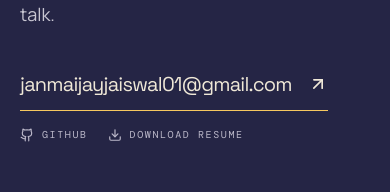
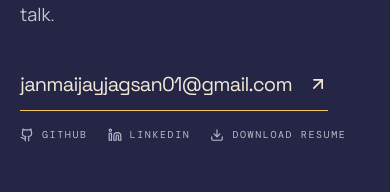
Before and after one commit to janmaijayjagsan01/portfolio-sample-2, a React (Vite) app: page / in a window 390 px wide. Shown: the part 6192-6384 px from the top of the page. Built offline with nearby package versions, Linux system fonts and the light colour scheme.

Commit message:
Update authentic GitHub, Gmail, and LinkedIn links

```diff
--- a/src/App.tsx
+++ b/src/App.tsx
@@ -1,5 +1,5 @@
 import { useEffect, useRef, useState, type ReactNode } from 'react';
-import { ArrowDown, ArrowUpRight, Download, Github, Menu, MousePointer2, Sparkles, X } from 'lucide-react';
+import { ArrowDown, ArrowUpRight, Download, Github, Linkedin, Menu, MousePointer2, Sparkles, X } from 'lucide-react';
 import { QueryClient, QueryClientProvider } from '@tanstack/react-query';
 import { ErrorBoundary } from '@/components/error-boundary';
 import { Toaster } from '@/components/ui/toaster';
@@ -63,7 +63,9 @@ const projects = [
 ];
 
 const tech = ['Java', 'Python', 'JavaScript', 'React', 'SQL', 'Cloud Computing', 'Problem Solving', 'Data Structures'];
-const githubUrl = 'https://github.com/janmaijayjaiswal01';
+const githubUrl = 'https://github.com/janmaijayjagsan01';
+const linkedinUrl = 'https://www.linkedin.com/in/janmaijay-jaiswal-635040283';
+const emailAddress = 'janmaijayjagsan01@gmail.com';
 
 function useReveal() {
   const [ready, setReady] = useState(false);
@@ -98,8 +100,11 @@ function Nav({ menuOpen, setMenuOpen }: { menuOpen: boolean; setMenuOpen: (value
         </Anchor>
         <nav className="hidden items-center gap-9 text-[11px] font-semibold uppercase tracking-[.18em] text-[#bcb9ca] md:flex">
           {links.map(([id, label]) => <Anchor key={id} href={`#${id}`}>{label}</Anchor>)}
-          <a data-testid="link-github" href="https://github.com/janmaijayjaiswal01" target="_blank" rel="noreferrer" className="flex items-center gap-2 text-[#f6c85f]">
+          <a data-testid="link-github" href={githubUrl} target="_blank" rel="noreferrer" className="flex items-center gap-2 text-[#f6c85f]">
             GitHub <ArrowUpRight size={13} strokeWidth={1.6} />
+          </a>
+          <a data-testid="link-linkedin" href={linkedinUrl} target="_blank" rel="noreferrer" className="flex items-center gap-2 text-[#f6c85f]">
+            LinkedIn <ArrowUpRight size={13} strokeWidth={1.6} />
           </a>
         </nav>
         <button data-testid="button-open-menu" aria-label="Open navigation menu" onClick={() => setMenuOpen(!menuOpen)} className="grid h-10 w-10 place-items-center border border-[#4e4d6a] text-[#efe8d7] md:hidden">
@@ -110,7 +115,8 @@ function Nav({ menuOpen, setMenuOpen }: { menuOpen: boolean; setMenuOpen: (value
         <div className="mx-4 border border-[#555472] bg-[#252545] p-5 md:hidden">
           <div className="flex flex-col gap-5 text-xs font-semibold uppercase tracking-[.2em] text-[#efe8d7]">
             {links.map(([id, label]) => <Anchor key={id} href={`#${id}`} onClick={() => setMenuOpen(false)}>{label}</Anchor>)}
-            <a data-testid="link-github-mobile" href="https://github.com/janmaijayjaiswal01" target="_blank" rel="noreferrer" className="flex items-center gap-2 text-[#f6c85f]">GitHub <ArrowUpRight size={14} /></a>
+            <a data-testid="link-github-mobile" href={githubUrl} target="_blank" rel="noreferrer" className="flex items-center gap-2 text-[#f6c85f]">GitHub <ArrowUpRight size={14} /></a>
+            <a data-testid="link-linkedin-mobile" href={linkedinUrl} target="_blank" rel="noreferrer" className="flex items-center gap-2 text-[#f6c85f]">LinkedIn <ArrowUpRight size={14} /></a>
           </div>
         </div>
       )}
@@ -304,8 +310,12 @@ function ContactSection() {
         <div className="mt-12 flex flex-col justify-between gap-10 border-t border-[#555472] pt-7 md:flex-row md:items-end">
           <p className="reveal max-w-[420px] text-lg leading-8 text-[#c8c6d2]">I am looking for the next problem worth getting curious about. If it is practical, a little tangled, and made for people — let us talk.</p>
           <div className="reveal reveal-delay-2 flex flex-col items-start gap-4">
-            <a data-testid="link-email-contact" href="mailto:janmaijayjaiswal01@gmail.com" className="group flex items-center gap-4 border-b border-[#f6c85f] pb-3 font-display text-xl tracking-[-.04em] text-[#f6c85f] md:text-2xl">janmaijayjaiswal01@gmail.com <ArrowUpRight size={20} className="transition-transform group-hover:translate-x-1 group-hover:-translate-y-1" /></a>
-            <div className="flex flex-wrap gap-5 font-mono text-[10px] uppercase tracking-[.16em] text-[#bcb9ca]"><a data-testid="link-github-contact" href="https://github.com/janmaijayjaiswal01" target="_blank" rel="noreferrer" className="flex items-center gap-2 hover:text-[#f6c85f]"><Github size={14} /> GitHub</a><a data-testid="link-resume" href="/JJ_RESUME_1787425298534.pdf" download className="flex items-center gap-2 hover:text-[#f6c85f]"><Download size={14} /> Download resume</a></div>
+            <a data-testid="link-email-contact" href={`mailto:${emailAddress}`} className="group flex items-center gap-4 border-b border-[#f6c85f] pb-3 font-display text-xl tracking-[-.04em] text-[#f6c85f] md:text-2xl">{emailAddress} <ArrowUpRight size={20} className="transition-transform group-hover:translate-x-1 group-hover:-translate-y-1" /></a>
+            <div className="flex flex-wrap gap-5 font-mono text-[10px] uppercase tracking-[.16em] text-[#bcb9ca]">
+              <a data-testid="link-github-contact" href={githubUrl} target="_blank" rel="noreferrer" className="flex items-center gap-2 hover:text-[#f6c85f]"><Github size={14} /> GitHub</a>
+              <a data-testid="link-linkedin-contact" href={linkedinUrl} target="_blank" rel="noreferrer" className="flex items-center gap-2 hover:text-[#f6c85f]"><Linkedin size={14} /> LinkedIn</a>
+              <a data-testid="link-resume" href="/JJ_RESUME_1787425298534.pdf" download className="flex items-center gap-2 hover:text-[#f6c85f]"><Download size={14} /> Download resume</a>
+            </div>
           </div>
         </div>
         <div className="mt-28 flex flex-col justify-between gap-4 border-t border-[#555472] pt-5 font-mono text-[10px] uppercase tracking-[.17em] text-[#777592] md:flex-row"><span>Janmaijay Jaiswal / 2026</span><span>Made with patience + sharp edges</span><Anchor href="#top">Back to top ↑</Anchor></div>
```
Also changed, not shown: 1 other file (tests, documents, lock files or other folders).
